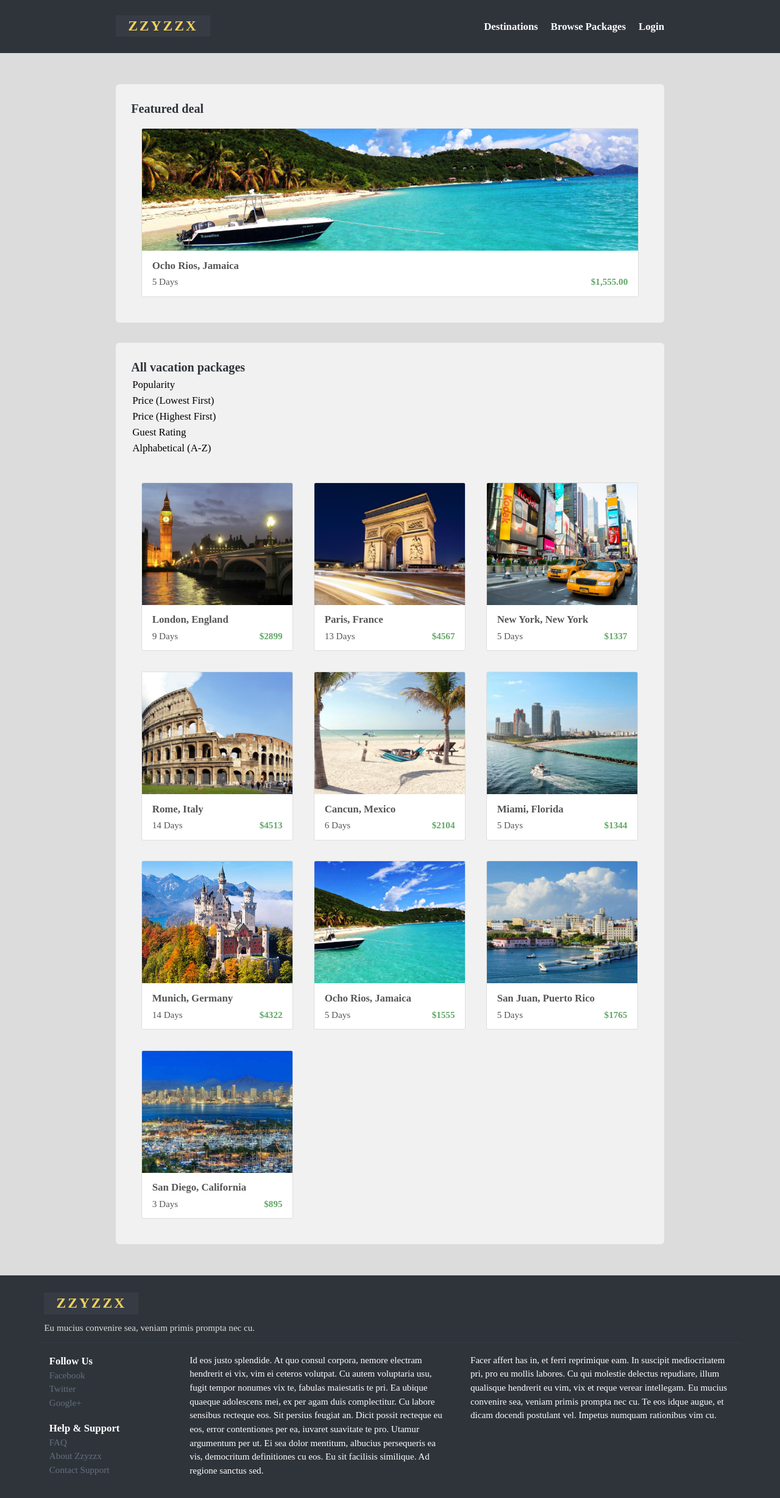
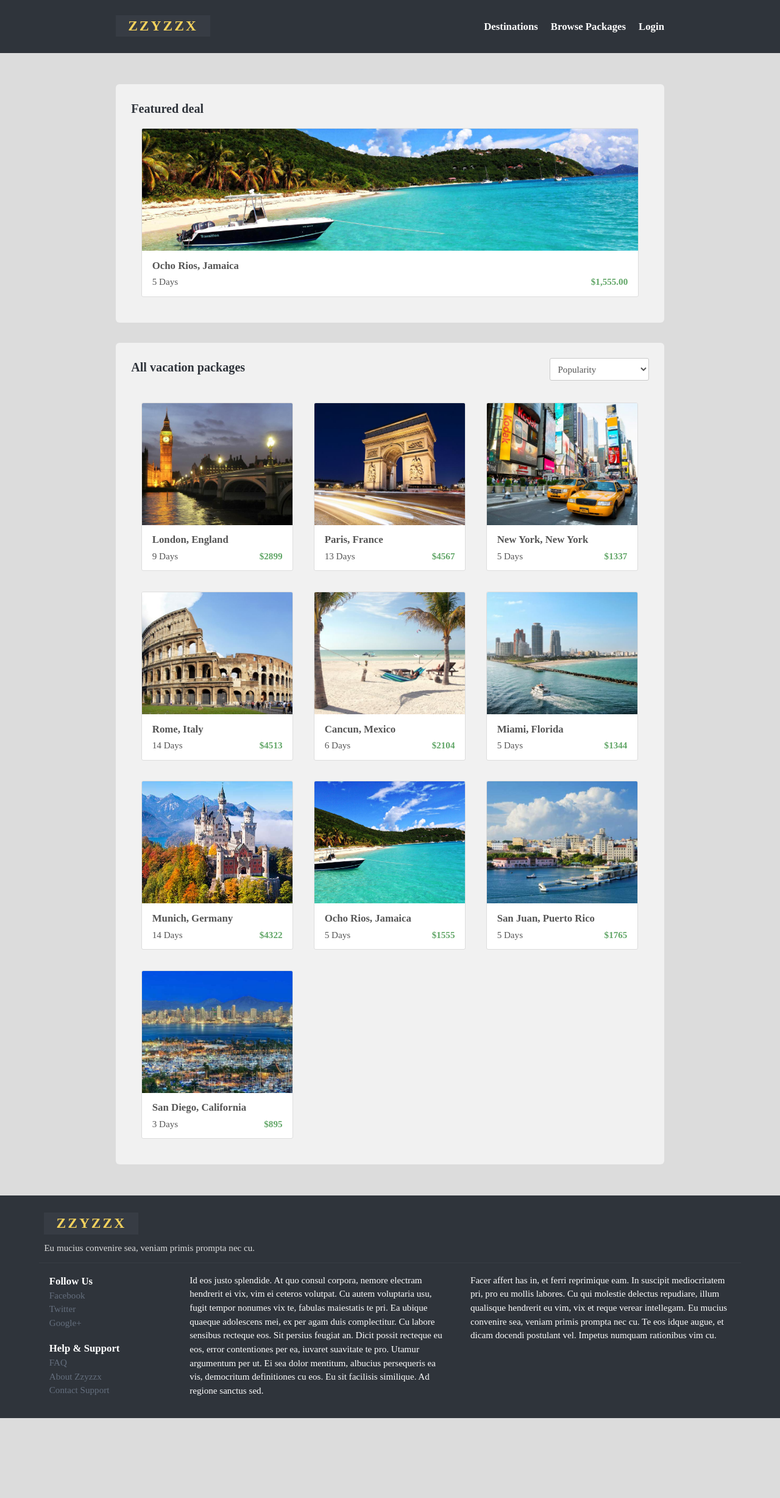
Before and after one commit to Treydor/Travel, a Jekyll site: the page built from packages/index.html, in a window 1280 px wide. Shown: the whole page at 61% size. Built offline with Jekyll 4.4.1, drawn with Linux system fonts in a browser that asks for light colours; some web fonts are replaced; after the commit the page ends 2325 px from its top, so only the background shows below that.

Commit message:
code cleanup

```diff
--- a/css/style.css
+++ b/css/style.css
@@ -20,7 +20,7 @@
 html { font: 400 105%/1.5 "Muli", serif; }
 
 @media screen and (max-width: 600px) {
-  html { font: 400 100%/1.5 "Muli", serif; }
+  html { font-size: 100%; }
 }
 
 body {
@@ -193,7 +193,7 @@ nav a:hover { color: #ddd; }
   padding: 2rem;
 }
 
-label {
+.login-form label {
   display: block;
   margin-bottom: .5rem;
 }
@@ -209,12 +209,20 @@ label {
   width: 100%;
 }
 
-select {
+.table-header form { float: right; }
+
+@media screen and (max-width: 600px) {
+  .table-header form {
+    float: none;
+    margin: 1rem 0;
+  }
+}
+
+.sort-order {
   background: #fff;
   border: 1px solid #c9c9c9;
   border-radius: 3px;
   color: #555;
-  float: right;
   font-size: .9rem;
   outline: none;
   padding: .5rem;
@@ -313,6 +321,7 @@ footer a:hover { color: #86909f; }
 
 .vacation-package th:first-child { padding: 1rem 2rem; }
 .vacation-package td { padding: .7rem 0;}
+
 .vacation-package td:first-child { padding-left: 2rem; }
 .vacation-package td:last-child { padding-right: 2rem; }
 
@@ -562,7 +571,6 @@ footer a:hover { color: #86909f; }
   background-size: cover;
 }
 
-
 /* =======================================================================
    Clearfix
    ======================================================================= */
--- a/packages/index.html
+++ b/packages/index.html
@@ -27,6 +27,7 @@ title: Packages
     <div class="table-header">
       <h2 class="card-header-left">All vacation packages</h2>
       <form>
+        <select class="sort-order" tabname="sort-order">
           <option value="popularity" selected>Popularity</option>
           <option value="price-low">Price (Lowest First)</option>
           <option value="price-high">Price (Highest First)</option>
```
